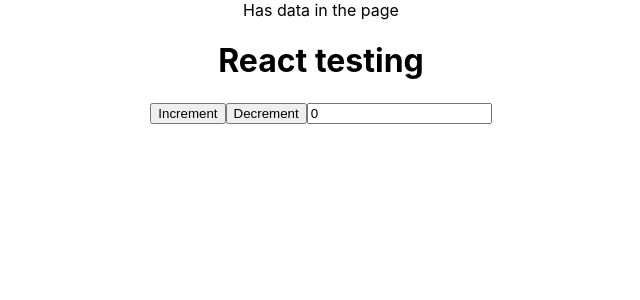
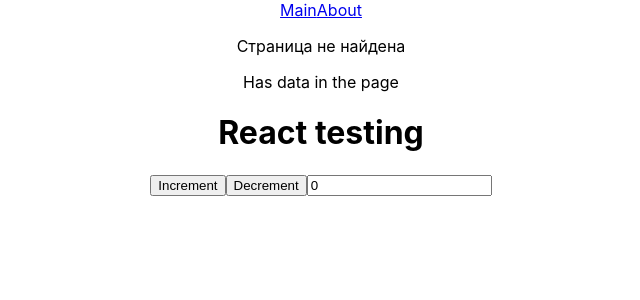
Before and after one commit to RuslSatt/react-testing, a React (Create React App) app: page /posts in a window 1280 px wide. Shown: the top 300 px of the page, without its empty margins (319-959 px from the left). Built offline with nearby package versions, Linux system fonts and the light colour scheme.

Commit message:
Add router test

```diff
--- a/package.json
+++ b/package.json
@@ -8,6 +8,7 @@
         "@testing-library/user-event": "^13.5.0",
         "react": "^18.2.0",
         "react-dom": "^18.2.0",
+        "react-router-dom": "^6.20.0",
         "react-scripts": "5.0.1",
         "web-vitals": "^2.1.4"
     },
--- a/src/App.js
+++ b/src/App.js
@@ -1,5 +1,10 @@
 import { useEffect, useState } from 'react';
 import './App.css';
+import { MainPage } from './pages/MainPage';
+import { AboutPage } from './pages/AboutPage';
+import { Route, Routes } from 'react-router-dom';
+import { Header } from './components/Header';
+import { ErrorPage } from './pages/ErrorPage';
 
 function App() {
     const [data, setData] = useState(null);
@@ -21,6 +26,15 @@ function App() {
 
     return (
         <div className="App">
+            <Header />
+            <div className="Pages">
+                <Routes>
+                    <Route path="/" element={<MainPage />} />
+                    <Route path="/about" element={<AboutPage />} />
+                    <Route path="/*" element={<ErrorPage />} />
+                </Routes>
+            </div>
+            <div>
                 {data && <div>Has data in the page</div>}
                 <h1>React testing</h1>
                 <button data-testid="increment" onClick={handlerIncrement}>
@@ -31,6 +45,7 @@ function App() {
                 </button>
                 <input data-testid="input" value={value}></input>
             </div>
+        </div>
     );
 }
 
--- /dev/null
+++ b/src/components/Header.js
@@ -0,0 +1,14 @@
+import { Link } from 'react-router-dom';
+
+export const Header = () => {
+    return (
+        <div>
+            <Link data-testid="main-link" to={'/'}>
+                Main
+            </Link>
+            <Link data-testid="about-link" to={'/about'}>
+                About
+            </Link>
+        </div>
+    );
+};
--- a/src/index.js
+++ b/src/index.js
@@ -3,12 +3,15 @@ import ReactDOM from 'react-dom/client';
 import './index.css';
 import App from './App';
 import reportWebVitals from './reportWebVitals';
+import { BrowserRouter } from 'react-router-dom';
 
 const root = ReactDOM.createRoot(document.getElementById('root'));
 root.render(
-  <React.StrictMode>
-    <App />
-  </React.StrictMode>
+    <BrowserRouter>
+        <React.StrictMode>
+            <App />
+        </React.StrictMode>
+    </BrowserRouter>
 );
 
 // If you want to start measuring performance in your app, pass a function
--- /dev/null
+++ b/src/pages/AboutPage.js
@@ -0,0 +1,7 @@
+export const AboutPage = () => {
+    return (
+        <div data-testid="about-page">
+            <p>About Page</p>
+        </div>
+    );
+};
--- /dev/null
+++ b/src/pages/ErrorPage.js
@@ -0,0 +1,7 @@
+export const ErrorPage = () => {
+    return (
+        <div data-testid="error-page">
+            <p>Страница не найдена</p>
+        </div>
+    );
+};
--- /dev/null
+++ b/src/pages/MainPage.js
@@ -0,0 +1,7 @@
+export const MainPage = () => {
+    return (
+        <div data-testid="main-page">
+            <p>Main Page</p>
+        </div>
+    );
+};
```
Also changed, not shown: 2 other files (tests, documents, lock files or other folders). Lines whose indentation alone changed are shown as unchanged.
